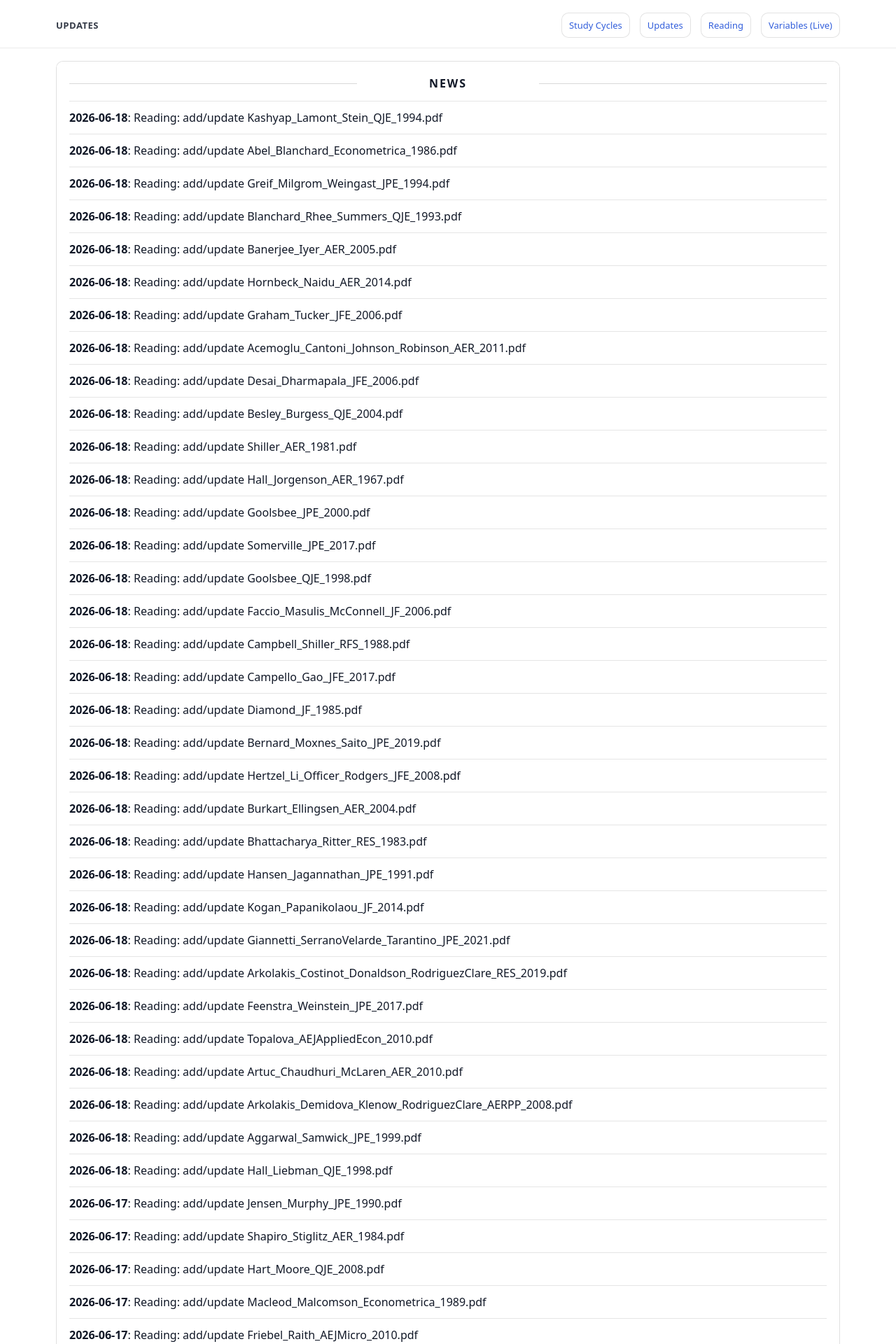
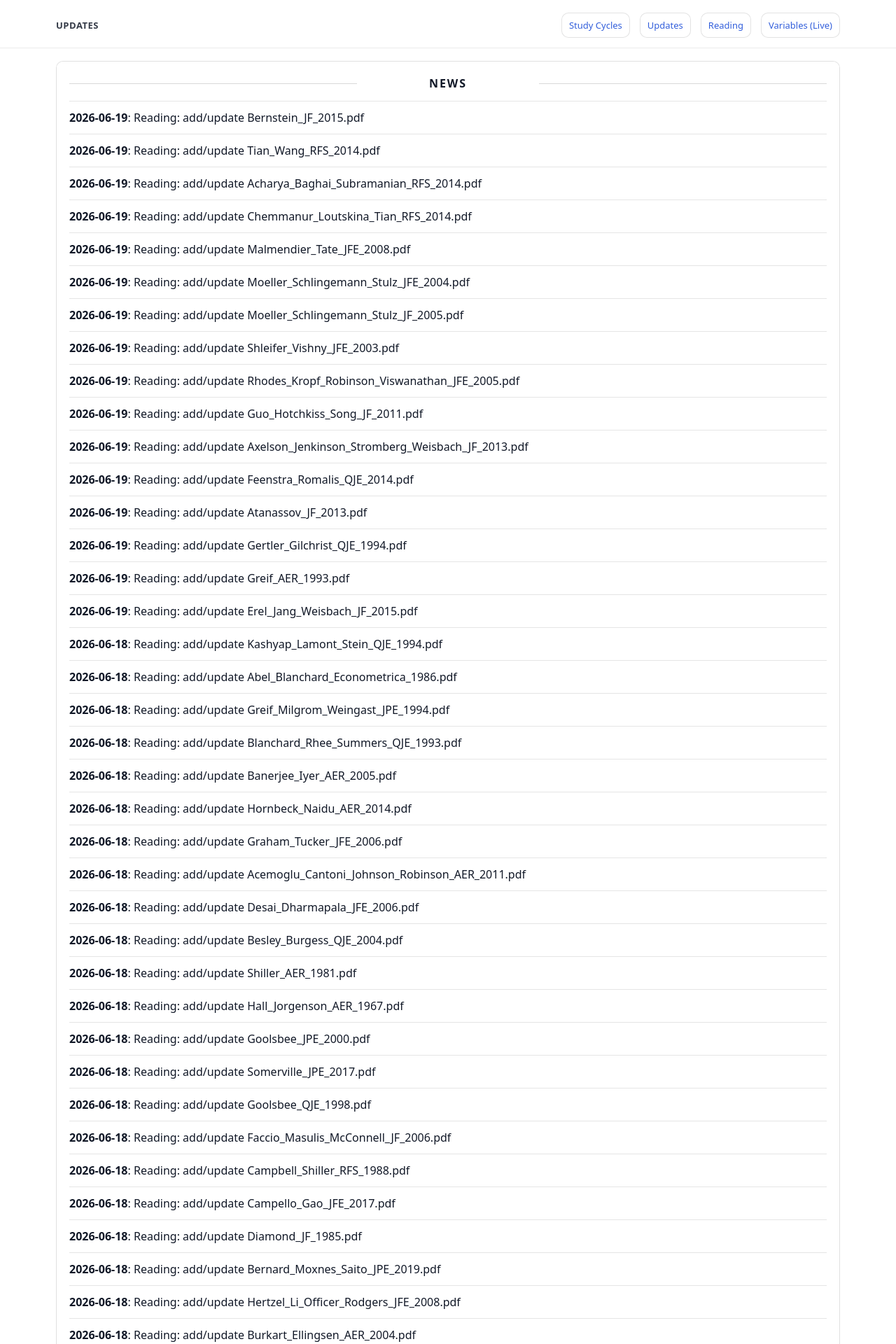
Before and after one commit to yaxinzn/study-archive, a Jekyll site: the page built from updates/index.md, in a window 1280 px wide. Shown: the top 1920 px of the page at 70% size. Built offline with Jekyll 4.4.1, drawn with Linux system fonts in a browser that asks for light colours; some of the changed text lies outside the part shown.

Commit message:
Regenerate reading news

```diff
--- a/_data/news.yml
+++ b/_data/news.yml
@@ -1,5 +1,37 @@
 # Auto-generated from first appearance in _data/reading.yml and git commit history.
 # Reading paper dates are derived from the first commit where each PDF appears in _data/reading.yml.
+- date: "2026-06-19"
+  title: "Reading: add/update Bernstein_JF_2015.pdf"
+- date: "2026-06-19"
+  title: "Reading: add/update Tian_Wang_RFS_2014.pdf"
+- date: "2026-06-19"
+  title: "Reading: add/update Acharya_Baghai_Subramanian_RFS_2014.pdf"
+- date: "2026-06-19"
+  title: "Reading: add/update Chemmanur_Loutskina_Tian_RFS_2014.pdf"
+- date: "2026-06-19"
+  title: "Reading: add/update Malmendier_Tate_JFE_2008.pdf"
+- date: "2026-06-19"
+  title: "Reading: add/update Moeller_Schlingemann_Stulz_JFE_2004.pdf"
+- date: "2026-06-19"
+  title: "Reading: add/update Moeller_Schlingemann_Stulz_JF_2005.pdf"
+- date: "2026-06-19"
+  title: "Reading: add/update Shleifer_Vishny_JFE_2003.pdf"
+- date: "2026-06-19"
+  title: "Reading: add/update Rhodes_Kropf_Robinson_Viswanathan_JFE_2005.pdf"
+- date: "2026-06-19"
+  title: "Reading: add/update Guo_Hotchkiss_Song_JF_2011.pdf"
+- date: "2026-06-19"
+  title: "Reading: add/update Axelson_Jenkinson_Stromberg_Weisbach_JF_2013.pdf"
+- date: "2026-06-19"
+  title: "Reading: add/update Feenstra_Romalis_QJE_2014.pdf"
+- date: "2026-06-19"
+  title: "Reading: add/update Atanassov_JF_2013.pdf"
+- date: "2026-06-19"
+  title: "Reading: add/update Gertler_Gilchrist_QJE_1994.pdf"
+- date: "2026-06-19"
+  title: "Reading: add/update Greif_AER_1993.pdf"
+- date: "2026-06-19"
+  title: "Reading: add/update Erel_Jang_Weisbach_JF_2015.pdf"
 - date: "2026-06-18"
   title: "Reading: add/update Kashyap_Lamont_Stein_QJE_1994.pdf"
 - date: "2026-06-18"
```
